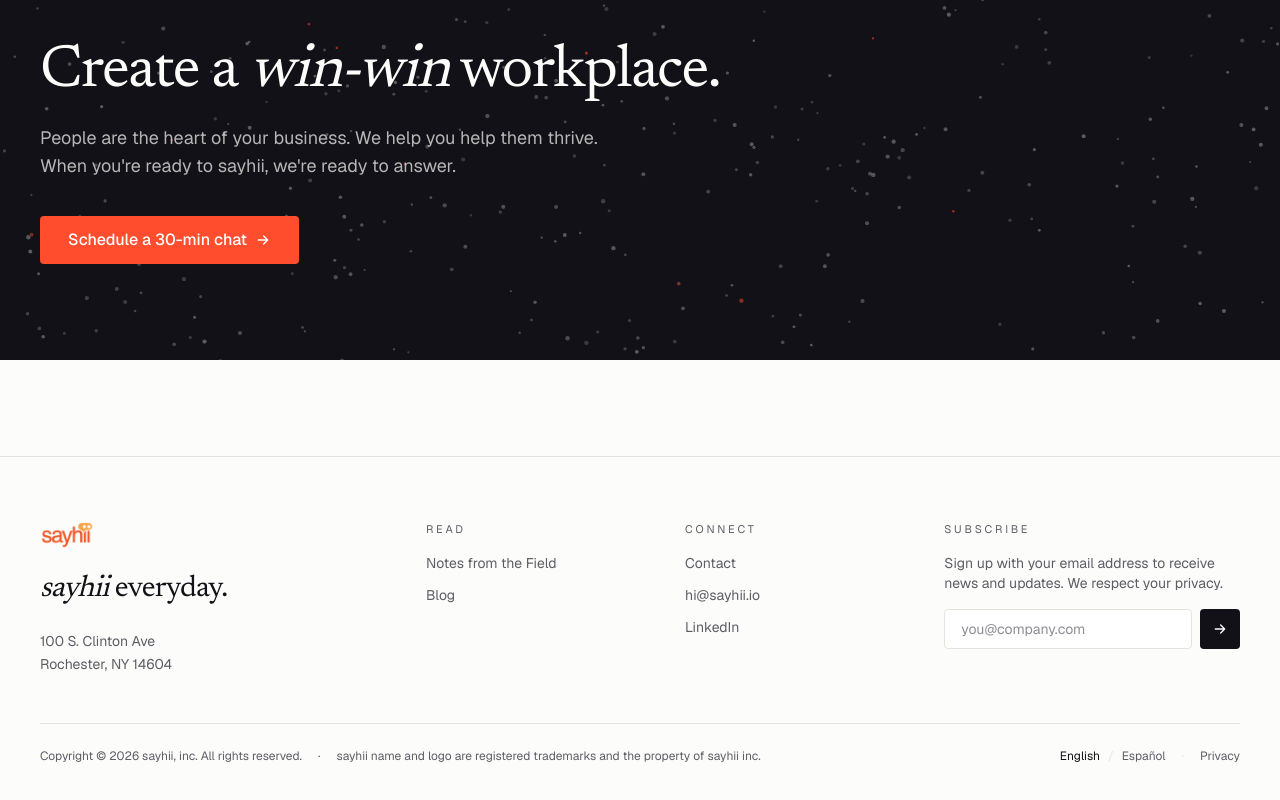
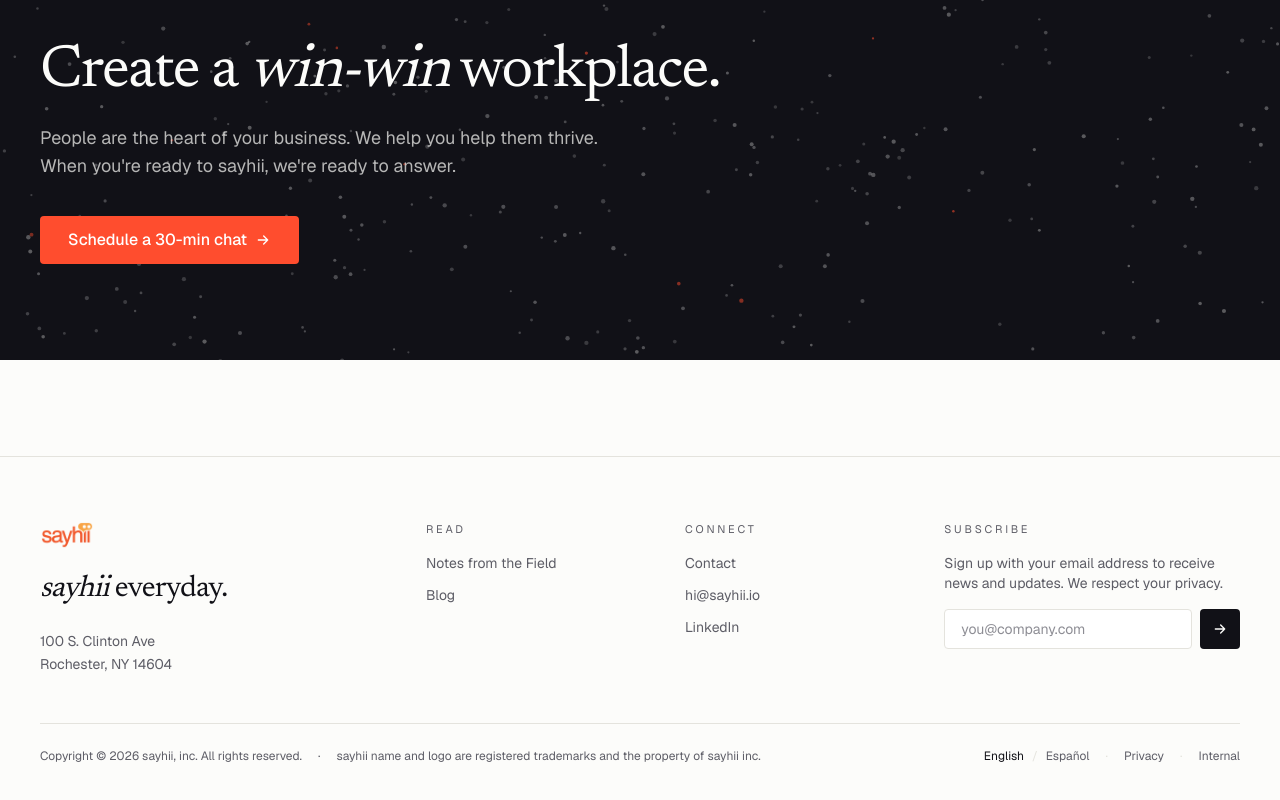
Before and after one commit to mike-totum/sayhii, a Next.js app: page /en/blog in a window 1280 px wide. Shown: the part 3341-4141 px from the top of the page. Built offline with nearby package versions, Linux system fonts and the light colour scheme.

Commit message:
Landing: add Internal footer link to the staff portal
Discreet 'Internal' link in the footer's fine-print row, next to Privacy,
pointing to https://admin.sayhii.io (staff portal, gated behind Google SSO).
Localized label added to en/es dictionaries.

```diff
--- a/src/components/footer.tsx
+++ b/src/components/footer.tsx
@@ -109,6 +109,13 @@
             >
               {f.privacy}
             </Link>
+            <span aria-hidden className="text-border">·</span>
+            <a
+              href="https://admin.sayhii.io"
+              className="hover:text-foreground transition-colors"
+            >
+              {f.internal}
+            </a>
           </div>
         </div>
       </div>
--- a/src/dictionaries/en.ts
+++ b/src/dictionaries/en.ts
@@ -68,6 +68,7 @@
     trademark:
       "sayhii name and logo are registered trademarks and the property of sayhii inc.",
     privacy: "Privacy",
+    internal: "Internal",
   },
   home: {
     hero: {
--- a/src/dictionaries/es.ts
+++ b/src/dictionaries/es.ts
@@ -74,6 +74,7 @@
     trademark:
       "El nombre y el logotipo de sayhii son marcas registradas y propiedad de sayhii inc.",
     privacy: "Privacidad",
+    internal: "Internal",
   },
   home: {
     hero: {
```
